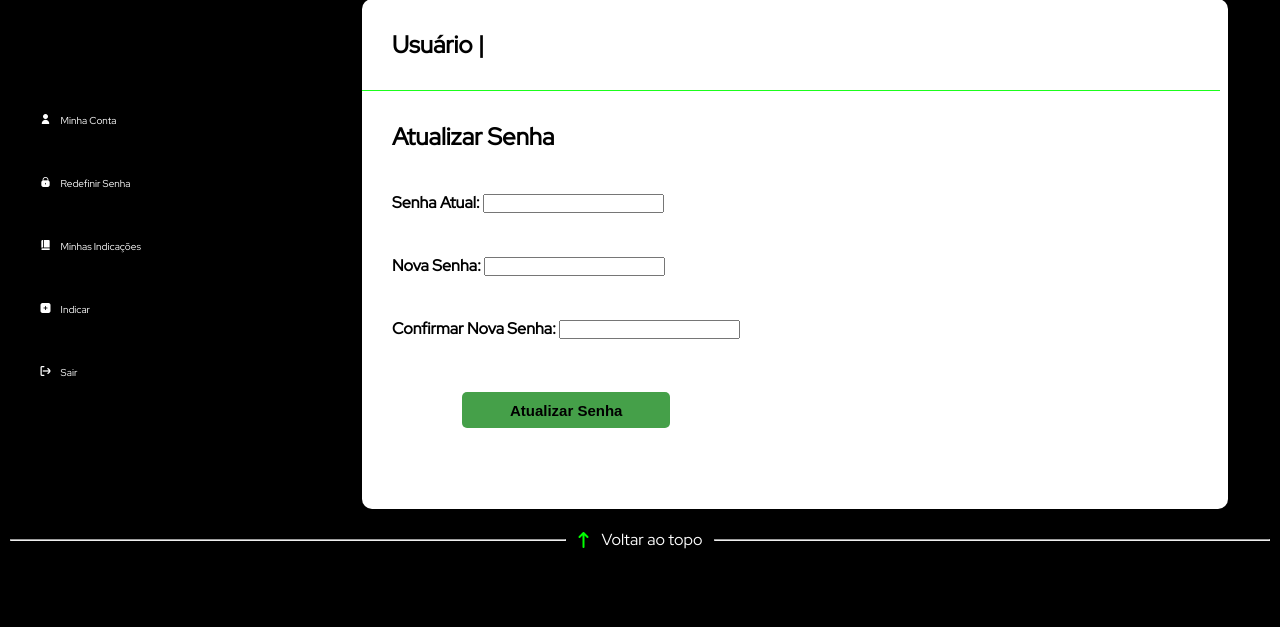
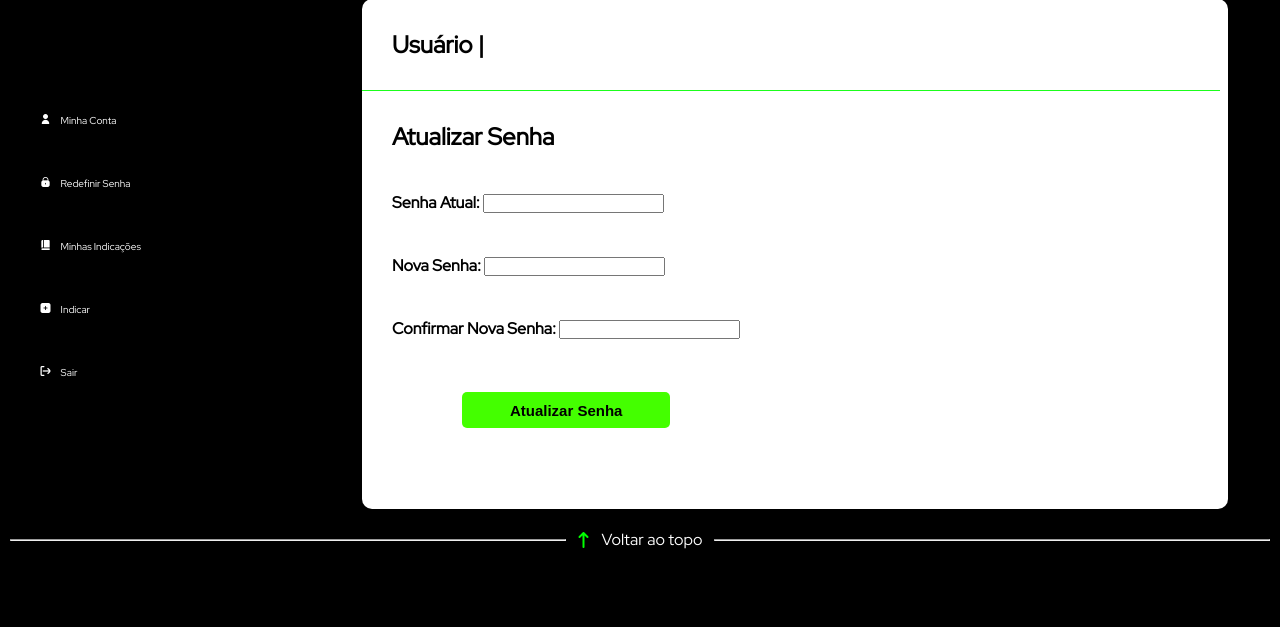
Before and after one commit to Group-QXBack/site-qxback, a PHP site: page /redefinir_senha.php in a window 1280 px wide. Shown: the part 220-847 px from the top of the page. Run offline with PHP 8.4, Linux system fonts and the light colour scheme; the visitor is signed in with stand-in values (Sample User, id 1); some libraries are stand-ins or nearby versions.

Commit message:
Update style.css

```diff
--- a/ScreenUser/style.css
+++ b/ScreenUser/style.css
@@ -255,7 +255,7 @@
 
 .btn-atualizar button {
     border: none;
-    background-color: #45a049;
+    background-color: #44ff00;
     color: #000000;
     padding: 0.6rem 3rem;
     border-radius: 5px;
@@ -266,7 +266,7 @@
 }
 
 .btn-atualizar button:hover {
-    background-color: #45a049;
+    background-color: #3ad302;
     transform: scale(1.05);
 }
 
```
